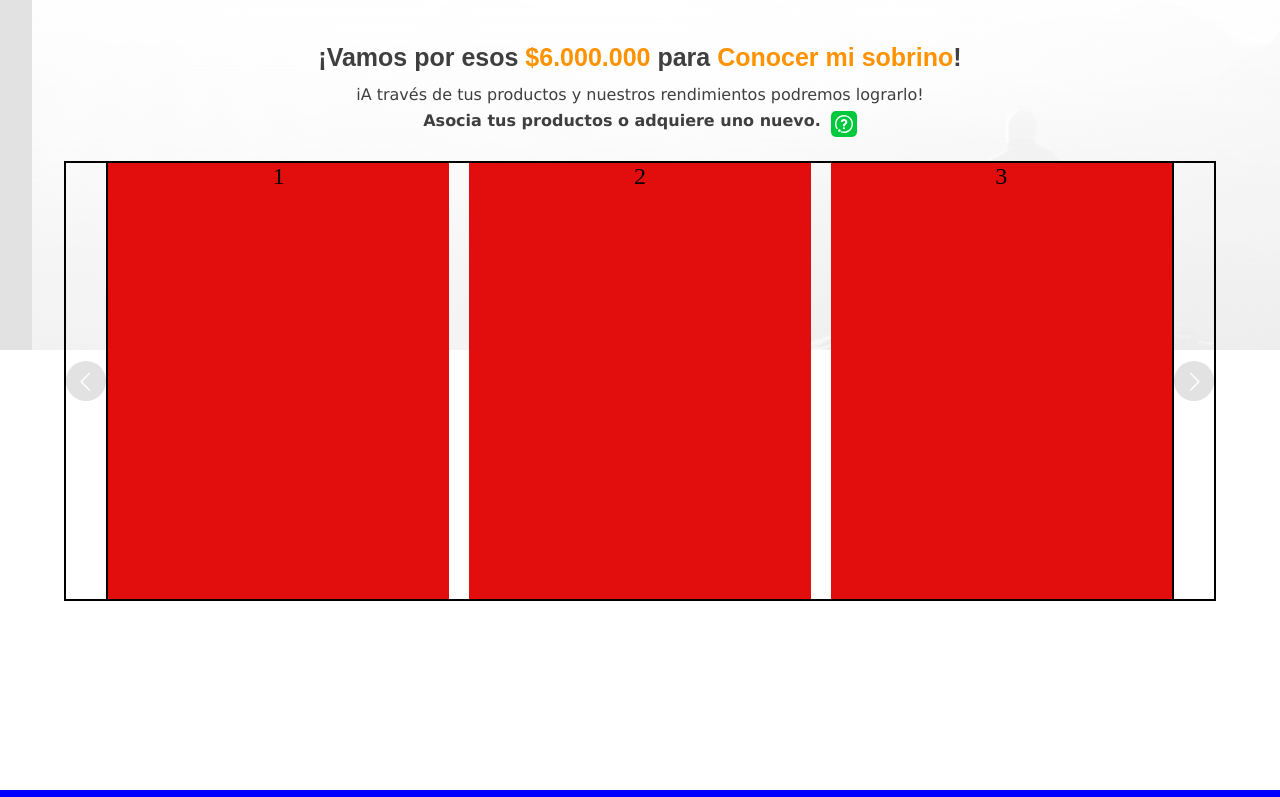
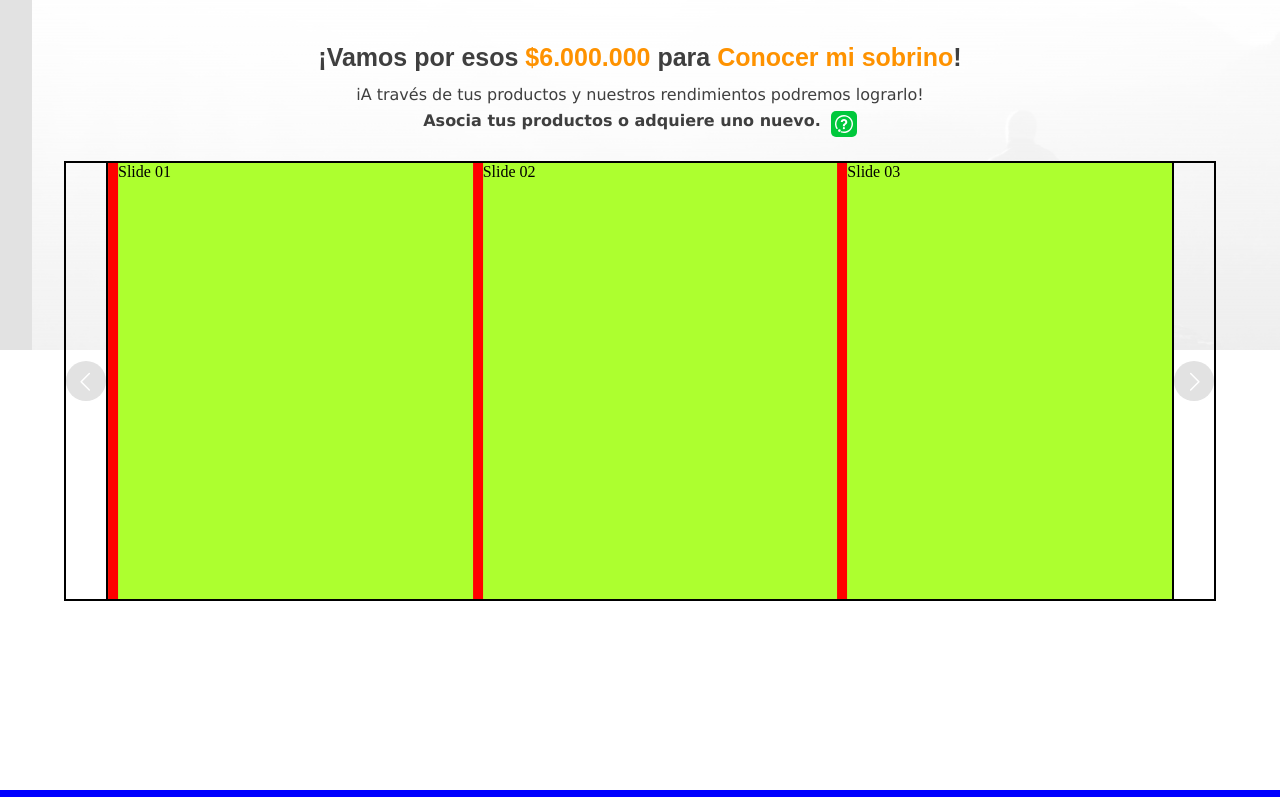
Before and after one commit to davidhhv3/skandia-frontend, an Angular app: page / in a window 1280 px wide. Shown: the part 535-1332 px from the top of the page. Built offline with nearby package versions, Linux system fonts and the light colour scheme.

Commit message:
add slide

```diff
--- a/package.json
+++ b/package.json
@@ -26,6 +26,7 @@
     "@angular/forms": "^20.1.0",
     "@angular/platform-browser": "^20.1.0",
     "@angular/router": "^20.1.0",
+    "@splidejs/splide": "^4.1.4",
     "rxjs": "~7.8.0",
     "tslib": "^2.3.0",
     "zone.js": "~0.15.0"
--- a/src/app/layout/components/cards-container/cards-container.css
+++ b/src/app/layout/components/cards-container/cards-container.css
@@ -12,20 +12,29 @@
 .carousel-cards {
   border: 1px solid black;
   flex: 1;
-  display: flex;
+  /* display: flex;
   justify-content: space-between;
   align-items: center;
-  gap: 20px;
+  gap: 20px;  */
+}
+.splide{
+    background-color: red;
+    width: 100%;
+    height: 100%;
+}
+.splide__track{
+    width: 100%;
+    height: 100%;
+}
+.splide__list{
+    /* background-color: black;  */
+    gap: 10px;
+}
+li div{
+    background-color: greenyellow;
+    height: 100%;
 }
 
-.carousel-card {
-  flex: 1;
-  background-color: rgb(226, 14, 14);
-  text-align: center;
-  font-size: 24px;
-  width: 100%;
-  height: 100%;
-}
 
 .flip-horizontal{
     transform: scaleX(-1);
--- a/src/app/layout/components/cards-container/cards-container.html
+++ b/src/app/layout/components/cards-container/cards-container.html
@@ -1,28 +1,37 @@
 <div class="carousel-container">
   <!-- Botón izquierda -->
   <div class="carousel-button carousel-button-left">
-    <img [src]="isHoverLeft ? 'Group 9764-1.svg' : 'Group 9764.svg'"
+    <img id="prevBtn" class="splide__arrow--prev" [src]="isHoverLeft ? 'Group 9764-1.svg' : 'Group 9764.svg'"
         alt="Anterior"
         class="button-icon flip-horizontal"
         (mouseenter)="isHoverLeft = true"
         (mouseleave)="isHoverLeft = false"
-        (click)="prevCard()"/>
+        />
   </div>
 
   <!-- Contenedor central de tarjetas -->
   <div class="carousel-cards">
-    <div class="carousel-card" *ngFor="let card of visibleCards">
-      {{ card }}
-    </div>
+
+            <section class="splide" aria-label="Basic Structure Example">
+            <div class="splide__track">
+                <ul class="splide__list">
+                    <li class="splide__slide"><div>Slide 01</div></li>
+                    <li class="splide__slide"><div>Slide 02</div></li>
+                    <li class="splide__slide"><div>Slide 03</div></li>
+                    <li class="splide__slide"><div>Slide 04</div></li>
+                    <li class="splide__slide"><div>Slide 05</div></li>
+                </ul>
+            </div>
+        </section>
   </div>
 
   <!-- Botón derecha -->
   <div class="carousel-button carousel-button-right">
-    <img [src]="isHoverRight ? 'Group 9764-1.svg' : 'Group 9764.svg'"
+    <img id="nextBtn" class="splide__arrow--next" [src]="isHoverRight ? 'Group 9764-1.svg' : 'Group 9764.svg'"
         alt="Siguiente"
         class="button-icon"
         (mouseenter)="isHoverRight = true"
         (mouseleave)="isHoverRight = false"
-        (click)="nextCard()"/>
+        />
   </div>
 </div>
--- a/src/app/layout/components/cards-container/cards-container.ts
+++ b/src/app/layout/components/cards-container/cards-container.ts
@@ -1,5 +1,6 @@
-import { Component } from '@angular/core';
+import { Component, AfterViewInit } from '@angular/core';
 import { CommonModule } from '@angular/common';
+import Splide from '@splidejs/splide';
 
 @Component({
   selector: 'app-cards-container',
@@ -7,34 +8,33 @@ import { CommonModule } from '@angular/common';
   templateUrl: './cards-container.html',
   styleUrl: './cards-container.css'
 })
-export class CardsContainer {
+export class CardsContainer implements AfterViewInit{
   isHoverLeft = false;
   isHoverRight = false;
 
-   // Tarjetas (pueden venir de un servicio o API)
-  cards = [1, 2, 3, 4];
+  private splide!: Splide;
 
-  // Índice de la tarjeta actual
-  currentIndex = 0;
+  ngAfterViewInit(): void {
+    this.splide = new Splide('.splide', {
+      type: 'loop',
+      perPage: 3,
+      perMove: 1,
+      arrows: false,
+      pagination: false,
+    });
 
-  get visibleCards() {
-    // Siempre muestra 3 cards a partir del índice actual
-    const total = this.cards.length;
-    return [
-      this.cards[this.currentIndex % total],
-      this.cards[(this.currentIndex + 1) % total],
-      this.cards[(this.currentIndex + 2) % total],
-    ];
+    this.splide.mount();
+
+    // conectar botones personalizados
+    const prevBtn = document.getElementById('prevBtn');
+    const nextBtn = document.getElementById('nextBtn');
+
+    if (prevBtn) {
+      prevBtn.addEventListener('click', () => this.splide.go('<'));
+    }
+    if (nextBtn) {
+      nextBtn.addEventListener('click', () => this.splide.go('>'));
+    }
   }
 
-  prevCard() {
-    // retrocede cíclico
-    this.currentIndex =
-      (this.currentIndex - 1 + this.cards.length) % this.cards.length;
-  }
-
-  nextCard() {
-    // avanza cíclico
-    this.currentIndex = (this.currentIndex + 1) % this.cards.length;
-  }
 }
--- a/src/styles.css
+++ b/src/styles.css
@@ -1,4 +1,7 @@
 /* Aplica estas reglas a TODOS los elementos de la página */
+@import '@splidejs/splide/dist/css/splide.min.css';
+
+
 
 * {
   margin: 0;
```
Also changed, not shown: 1 other file (tests, documents, lock files or other folders).
